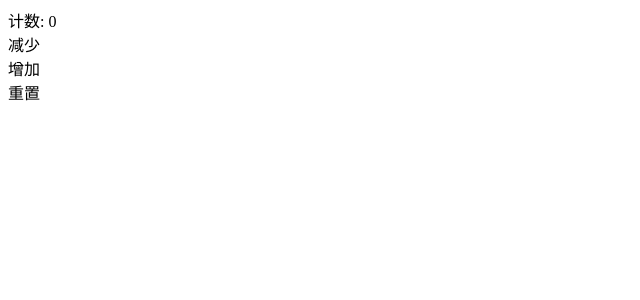
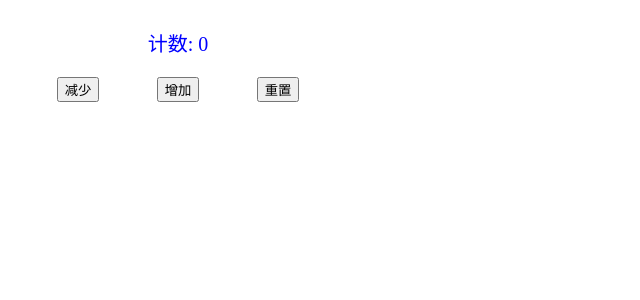
Before and after one commit to lizeyang1995/react-hooks-count, a React (Create React App) app: page / in a window 1280 px wide. Shown: the top 300 px of the page, without its empty margins (0-640 px from the left). Built offline with nearby package versions, Linux system fonts and the light colour scheme.

Commit message:
[izeyang] feat: add style in counter01

```diff
--- a/package.json
+++ b/package.json
@@ -10,6 +10,7 @@
     "@types/node": "^12.19.11",
     "@types/react": "^16.14.2",
     "@types/react-dom": "^16.9.10",
+    "node-sass": "^4.14.1",
     "react": "^17.0.1",
     "react-dom": "^17.0.1",
     "react-scripts": "4.0.1",
--- /dev/null
+++ b/src/components/counter.scss
@@ -0,0 +1,18 @@
+.counter {
+    width: 300px;
+    border: 1px;
+    border-radius: 10px;
+    padding: 20px;
+}
+
+.displayer {
+    font-size: 20px;
+    color: blue;
+    margin-bottom: 20px;
+    text-align: center;
+}
+
+.btns {
+    display: flex;
+    justify-content: space-around;
+}
--- a/src/components/counter01.tsx
+++ b/src/components/counter01.tsx
@@ -1,4 +1,5 @@
 import React from 'react'
+import './counter.scss'
 
 interface CounterProps {
 
@@ -18,11 +19,13 @@ class Counter01 extends React.Component<CounterProps, CounterState> {
 
     render() {
         return (
-            <div>
-                <div>计数: {this.state.count}</div>
-                <div>减少</div>
-                <div>增加</div>
-                <div>重置</div>
+            <div className="counter">
+                <div className="displayer">计数: {this.state.count}</div>
+                <div className="btns">
+                    <button>减少</button>
+                    <button>增加</button>
+                    <button>重置</button>
+                </div>
             </div>
         )
     }
```
Also changed, not shown: 2 other files (tests, documents, lock files or other folders).
